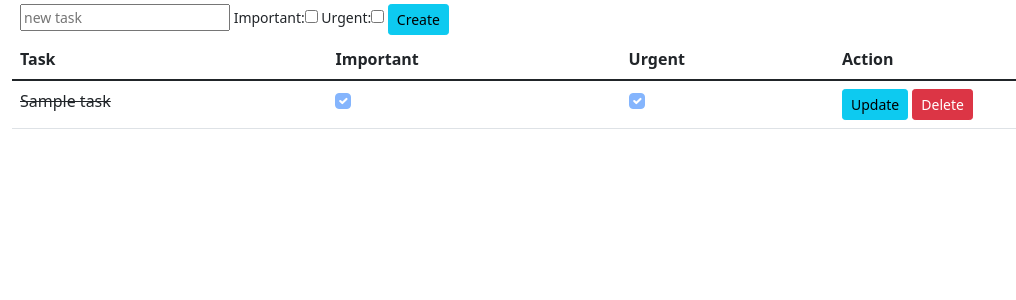
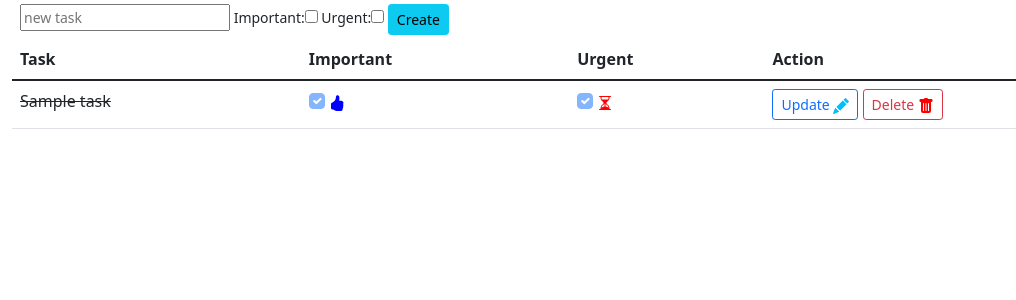
Before and after one commit to greg-latuszek/django_eisenhowermatrix, a Django app: page / in a window 1280 px wide. Shown: the part 56-356 px from the top of the page, without its empty margins (0-1016 px from the left). Run offline with Django 4.2, Linux system fonts and the light colour scheme; tables that the repository leaves empty hold one stand-in row (values such as "Sample post").

Commit message:
Add bootstrap icons for Important/Urgent/Update/Delete

```diff
--- a/tasks/templates/tasks/list.html
+++ b/tasks/templates/tasks/list.html
@@ -35,16 +35,43 @@
                 </td>
                 <td>
                     <input class="form-check-input" type="checkbox" {% if task.important == True %} checked {% endif %} disabled>
+                    {% if task.important == True %}
+                    <svg xmlns="http://www.w3.org/2000/svg" width="16" height="16" fill="blue" class="bi bi-hand-thumbs-up-fill" viewBox="0 0 16 16">
+                        <path d="M6.956 1.745C7.021.81 7.908.087 8.864.325l.261.066c.463.116.874.456 1.012.965.22.816.533 2.511.062 4.51a9.84 9.84 0 0 1 .443-.051c.713-.065 1.669-.072 2.516.21.518.173.994.681 1.2 1.273.184.532.16 1.162-.234 1.733.058.119.103.242.138.363.077.27.113.567.113.856 0 .289-.036.586-.113.856-.039.135-.09.273-.16.404.169.387.107.819-.003 1.148a3.163 3.163 0 0 1-.488.901c.054.152.076.312.076.465 0 .305-.089.625-.253.912C13.1 15.522 12.437 16 11.5 16H8c-.605 0-1.07-.081-1.466-.218a4.82 4.82 0 0 1-.97-.484l-.048-.03c-.504-.307-.999-.609-2.068-.722C2.682 14.464 2 13.846 2 13V9c0-.85.685-1.432 1.357-1.615.849-.232 1.574-.787 2.132-1.41.56-.627.914-1.28 1.039-1.639.199-.575.356-1.539.428-2.59z"/>
+                    </svg>
+                    {% else %}
+                    <svg xmlns="http://www.w3.org/2000/svg" width="16" height="16" fill="grey" class="bi bi-hand-thumbs-down-fill" viewBox="0 0 16 16">
+                        <path d="M6.956 14.534c.065.936.952 1.659 1.908 1.42l.261-.065a1.378 1.378 0 0 0 1.012-.965c.22-.816.533-2.512.062-4.51.136.02.285.037.443.051.713.065 1.669.071 2.516-.211.518-.173.994-.68 1.2-1.272a1.896 1.896 0 0 0-.234-1.734c.058-.118.103-.242.138-.362.077-.27.113-.568.113-.856 0-.29-.036-.586-.113-.857a2.094 2.094 0 0 0-.16-.403c.169-.387.107-.82-.003-1.149a3.162 3.162 0 0 0-.488-.9c.054-.153.076-.313.076-.465a1.86 1.86 0 0 0-.253-.912C13.1.757 12.437.28 11.5.28H8c-.605 0-1.07.08-1.466.217a4.823 4.823 0 0 0-.97.485l-.048.029c-.504.308-.999.61-2.068.723C2.682 1.815 2 2.434 2 3.279v4c0 .851.685 1.433 1.357 1.616.849.232 1.574.787 2.132 1.41.56.626.914 1.28 1.039 1.638.199.575.356 1.54.428 2.591z"/>
+                    </svg>
+                    {% endif %}
                 </td>
                 <td>
                     <input class="form-check-input" type="checkbox" {% if task.urgent == True %} checked {% endif %} disabled>
+                    {% if task.urgent == True %}
+                    <svg xmlns="http://www.w3.org/2000/svg" width="16" height="16" fill="red" class="bi bi-hourglass-split" viewBox="0 0 16 16">
+                        <path d="M2.5 15a.5.5 0 1 1 0-1h1v-1a4.5 4.5 0 0 1 2.557-4.06c.29-.139.443-.377.443-.59v-.7c0-.213-.154-.451-.443-.59A4.5 4.5 0 0 1 3.5 3V2h-1a.5.5 0 0 1 0-1h11a.5.5 0 0 1 0 1h-1v1a4.5 4.5 0 0 1-2.557 4.06c-.29.139-.443.377-.443.59v.7c0 .213.154.451.443.59A4.5 4.5 0 0 1 12.5 13v1h1a.5.5 0 0 1 0 1h-11zm2-13v1c0 .537.12 1.045.337 1.5h6.326c.216-.455.337-.963.337-1.5V2h-7zm3 6.35c0 .701-.478 1.236-1.011 1.492A3.5 3.5 0 0 0 4.5 13s.866-1.299 3-1.48V8.35zm1 0v3.17c2.134.181 3 1.48 3 1.48a3.5 3.5 0 0 0-1.989-3.158C8.978 9.586 8.5 9.052 8.5 8.351z"/>
+                    </svg>
+                    {% else %}
+                    <svg xmlns="http://www.w3.org/2000/svg" width="16" height="16" fill="forestgreen" class="bi bi-hourglass-top" viewBox="0 0 16 16">
+                        <path d="M2 14.5a.5.5 0 0 0 .5.5h11a.5.5 0 1 0 0-1h-1v-1a4.5 4.5 0 0 0-2.557-4.06c-.29-.139-.443-.377-.443-.59v-.7c0-.213.154-.451.443-.59A4.5 4.5 0 0 0 12.5 3V2h1a.5.5 0 0 0 0-1h-11a.5.5 0 0 0 0 1h1v1a4.5 4.5 0 0 0 2.557 4.06c.29.139.443.377.443.59v.7c0 .213-.154.451-.443.59A4.5 4.5 0 0 0 3.5 13v1h-1a.5.5 0 0 0-.5.5zm2.5-.5v-1a3.5 3.5 0 0 1 1.989-3.158c.533-.256 1.011-.79 1.011-1.491v-.702s.18.101.5.101.5-.1.5-.1v.7c0 .701.478 1.236 1.011 1.492A3.5 3.5 0 0 1 11.5 13v1h-7z"/>
+                    </svg>
+                    {% endif %}
                 </td>
                 <td>
-                    <a class="btn btn-sm btn-info" href="{% url 'update_task' task.id %}">Update</a>
-                    <a class="btn btn-sm btn-danger" href="{% url 'delete_task' task.id %}">Delete</a>
+                    <a class="btn btn-sm btn-outline-primary" href="{% url 'update_task' task.id %}">Update
+                    <svg xmlns="http://www.w3.org/2000/svg" width="16" height="16" fill="deepskyblue" class="bi bi-pencil-fill" viewBox="0 0 16 16">
+                        <path d="M12.854.146a.5.5 0 0 0-.707 0L10.5 1.793 14.207 5.5l1.647-1.646a.5.5 0 0 0 0-.708l-3-3zm.646 6.061L9.793 2.5 3.293 9H3.5a.5.5 0 0 1 .5.5v.5h.5a.5.5 0 0 1 .5.5v.5h.5a.5.5 0 0 1 .5.5v.5h.5a.5.5 0 0 1 .5.5v.207l6.5-6.5zm-7.468 7.468A.5.5 0 0 1 6 13.5V13h-.5a.5.5 0 0 1-.5-.5V12h-.5a.5.5 0 0 1-.5-.5V11h-.5a.5.5 0 0 1-.5-.5V10h-.5a.499.499 0 0 1-.175-.032l-.179.178a.5.5 0 0 0-.11.168l-2 5a.5.5 0 0 0 .65.65l5-2a.5.5 0 0 0 .168-.11l.178-.178z"/>
+                    </svg>
+                    </a>
+                    <a class="btn btn-sm btn-outline-danger" href="{% url 'delete_task' task.id %}">Delete
+                    <svg xmlns="http://www.w3.org/2000/svg" width="16" height="16" fill="red" class="bi bi-trash-fill" viewBox="0 0 16 16" href="{% url 'delete_task' task.id %}">
+                        <path d="M2.5 1a1 1 0 0 0-1 1v1a1 1 0 0 0 1 1H3v9a2 2 0 0 0 2 2h6a2 2 0 0 0 2-2V4h.5a1 1 0 0 0 1-1V2a1 1 0 0 0-1-1H10a1 1 0 0 0-1-1H7a1 1 0 0 0-1 1H2.5zm3 4a.5.5 0 0 1 .5.5v7a.5.5 0 0 1-1 0v-7a.5.5 0 0 1 .5-.5zM8 5a.5.5 0 0 1 .5.5v7a.5.5 0 0 1-1 0v-7A.5.5 0 0 1 8 5zm3 .5v7a.5.5 0 0 1-1 0v-7a.5.5 0 0 1 1 0z"/>
+                    </svg>
+                    </a>
                 </td>
             </tr>
             {% endfor %}
+
         </tbody>
     </table>
 </div>
```
